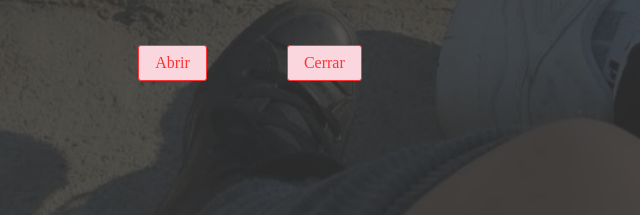
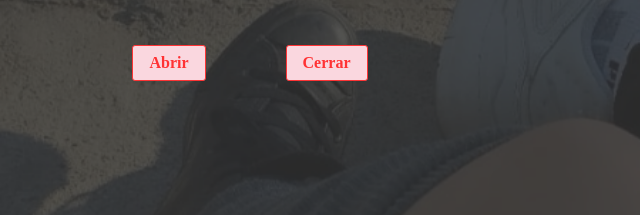
Before and after one commit to BradP0tt/Carta, a plain HTML site: page index.html in a window 1280 px wide. Shown: the part 461-676 px from the top of the page, 0-640 px from the left. Drawn offline with Linux system fonts and the light colour scheme.

Commit message:
Update style.css

```diff
--- a/style.css
+++ b/style.css
@@ -83,6 +83,7 @@
 
   .paper {
     position: absolute;
+    font-weight: 300;
     padding: 1rem;
     line-height: 1rem;
     right: 5px;
@@ -112,7 +113,7 @@
 
     & button {
       color: #ff3234;
-      font-weight: 100;
+      font-weight: 600;
       border-radius: 3px;
       background: #fad7df;
       padding: 0.5rem 1rem;
```
